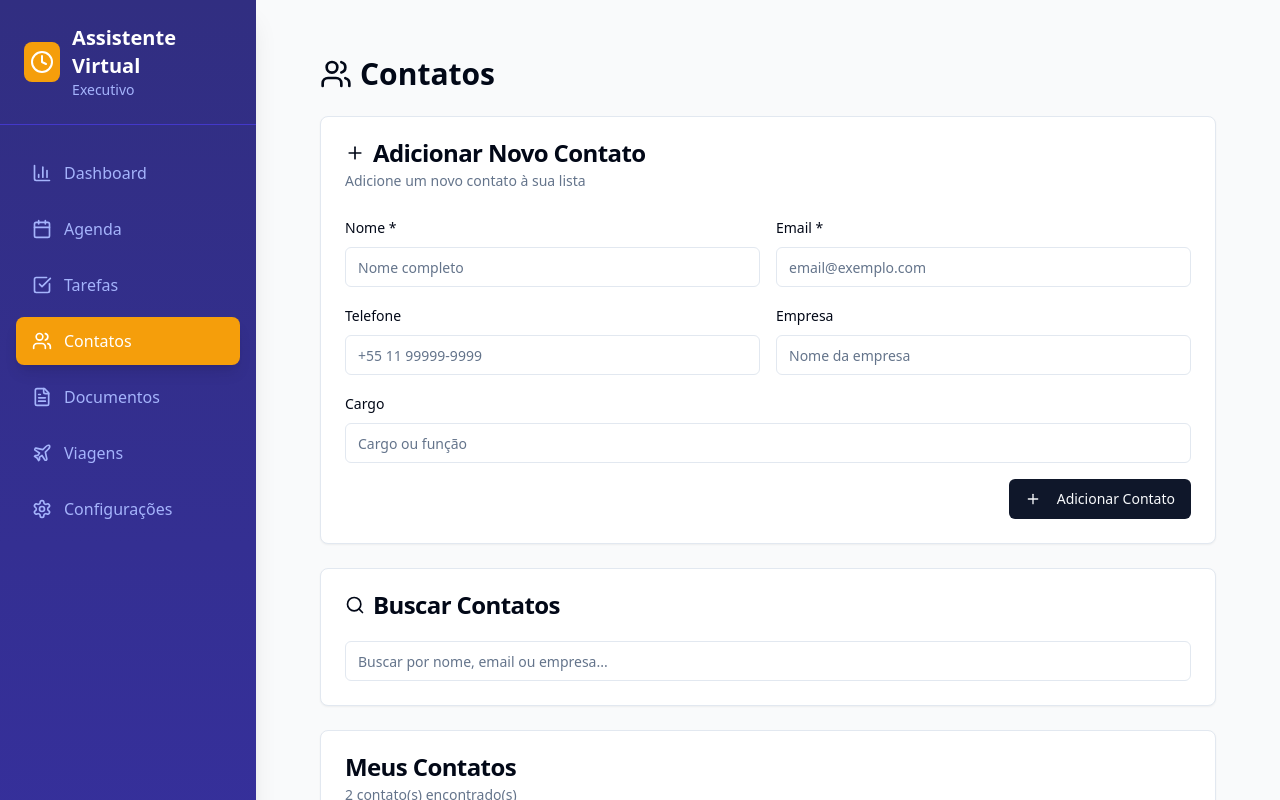
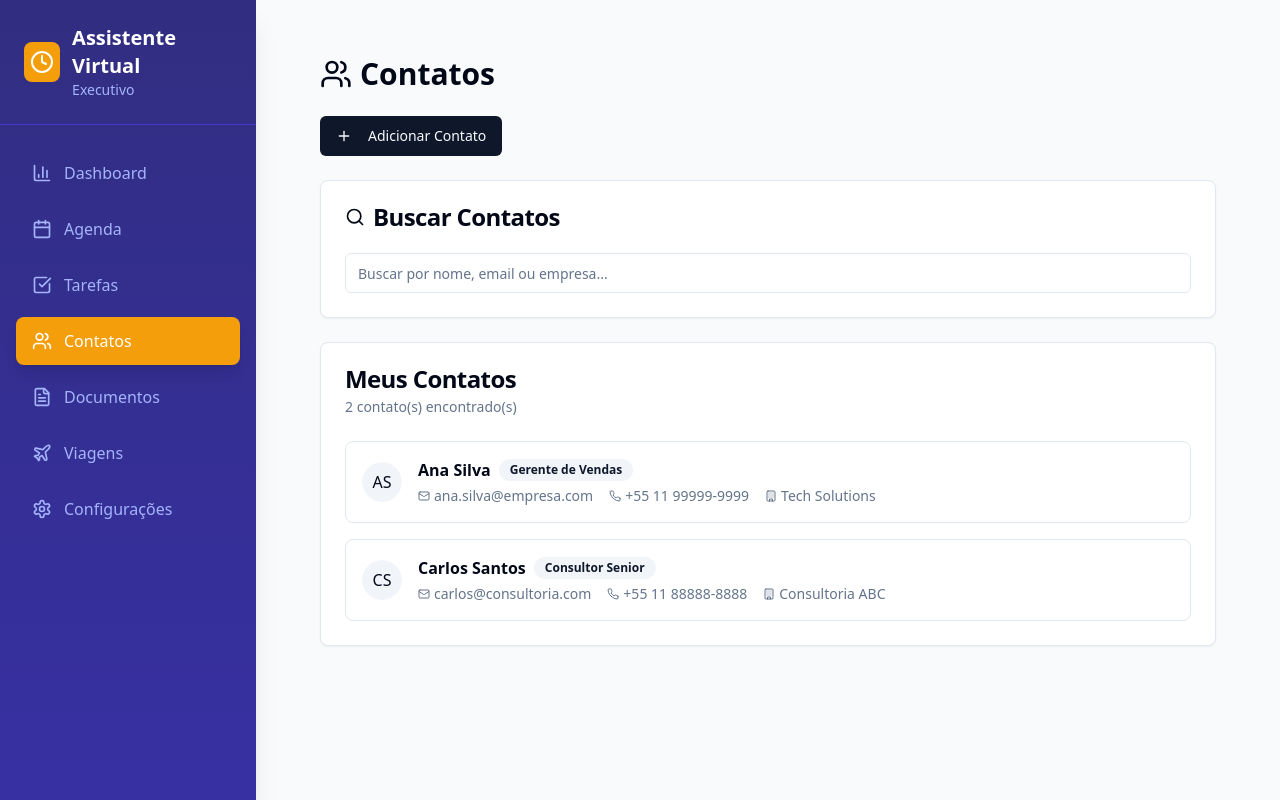
Before and after one commit to ylenaluna/assistente-executivo-pro, a React (Vite) app: page /contacts in a window 1280 px wide. Shown: the top 800 px of the page. Built offline with nearby package versions, Linux system fonts and the light colour scheme.

Commit message:
Add contact creation form
Create a button to add contacts. When clicked, display input fields for name, last name, phone, and email.

```diff
--- a/src/pages/Contacts.tsx
+++ b/src/pages/Contacts.tsx
@@ -5,6 +5,7 @@ import { Input } from '@/components/ui/input';
 import { Label } from '@/components/ui/label';
 import { Badge } from '@/components/ui/badge';
 import { Avatar, AvatarFallback, AvatarImage } from '@/components/ui/avatar';
+import { Dialog, DialogContent, DialogDescription, DialogHeader, DialogTitle, DialogTrigger } from '@/components/ui/dialog';
 import { useToast } from '@/hooks/use-toast';
 import {
   Users,
@@ -48,17 +49,18 @@ const Contacts = () => {
   ]);
 
   const [newContact, setNewContact] = useState({
-    name: '',
+    firstName: '',
+    lastName: '',
     email: '',
-    phone: '',
-    company: '',
-    position: ''
+    phone: ''
   });
+
+  const [isDialogOpen, setIsDialogOpen] = useState(false);
 
   const [searchTerm, setSearchTerm] = useState('');
 
   const handleAddContact = () => {
-    if (!newContact.name || !newContact.email) {
+    if (!newContact.firstName || !newContact.email) {
       toast({
         title: "Erro",
         description: "Nome e email são obrigatórios.",
@@ -69,17 +71,22 @@ const Contacts = () => {
 
     const contact: Contact = {
       id: Date.now().toString(),
-      ...newContact
+      name: `${newContact.firstName} ${newContact.lastName}`.trim(),
+      email: newContact.email,
+      phone: newContact.phone,
+      company: '',
+      position: ''
     };
 
     setContacts(prev => [...prev, contact]);
     setNewContact({
-      name: '',
+      firstName: '',
+      lastName: '',
       email: '',
-      phone: '',
-      company: '',
-      position: ''
+      phone: ''
     });
+
+    setIsDialogOpen(false);
 
     toast({
       title: "Contato Adicionado",
@@ -104,35 +111,41 @@ const Contacts = () => {
         <h1 className="text-3xl font-bold">Contatos</h1>
       </div>
 
-      {/* Adicionar Novo Contato */}
-      <Card>
-        <CardHeader>
-          <CardTitle className="flex items-center gap-2">
-            <Plus className="w-5 h-5" />
-            Adicionar Novo Contato
-          </CardTitle>
-          <CardDescription>Adicione um novo contato à sua lista</CardDescription>
-        </CardHeader>
-        <CardContent>
-          <div className="grid grid-cols-1 md:grid-cols-2 gap-4">
+      {/* Botão Adicionar Contato */}
+      <div className="flex justify-start">
+        <Dialog open={isDialogOpen} onOpenChange={setIsDialogOpen}>
+          <DialogTrigger asChild>
+            <Button>
+              <Plus className="w-4 h-4 mr-2" />
+              Adicionar Contato
+            </Button>
+          </DialogTrigger>
+          <DialogContent className="sm:max-w-md">
+            <DialogHeader>
+              <DialogTitle>Novo Contato</DialogTitle>
+              <DialogDescription>
+                Adicione as informações do novo contato
+              </DialogDescription>
+            </DialogHeader>
+
+            <div className="space-y-4">
               <div className="space-y-2">
-              <Label htmlFor="name">Nome *</Label>
+                <Label htmlFor="firstName">Nome *</Label>
                 <Input
-                id="name"
-                placeholder="Nome completo"
-                value={newContact.name}
-                onChange={(e) => setNewContact(prev => ({ ...prev, name: e.target.value }))}
+                  id="firstName"
+                  placeholder="Nome"
+                  value={newContact.firstName}
+                  onChange={(e) => setNewContact(prev => ({ ...prev, firstName: e.target.value }))}
                 />
               </div>
 
               <div className="space-y-2">
-              <Label htmlFor="email">Email *</Label>
+                <Label htmlFor="lastName">Sobrenome</Label>
                 <Input
-                id="email"
-                type="email"
-                placeholder="email@exemplo.com"
-                value={newContact.email}
-                onChange={(e) => setNewContact(prev => ({ ...prev, email: e.target.value }))}
+                  id="lastName"
+                  placeholder="Sobrenome"
+                  value={newContact.lastName}
+                  onChange={(e) => setNewContact(prev => ({ ...prev, lastName: e.target.value }))}
                 />
               </div>
 
@@ -147,34 +160,28 @@ const Contacts = () => {
               </div>
 
               <div className="space-y-2">
-              <Label htmlFor="company">Empresa</Label>
+                <Label htmlFor="email">Email *</Label>
                 <Input
-                id="company"
-                placeholder="Nome da empresa"
-                value={newContact.company}
-                onChange={(e) => setNewContact(prev => ({ ...prev, company: e.target.value }))}
-              />
-            </div>
-
-            <div className="space-y-2 md:col-span-2">
-              <Label htmlFor="position">Cargo</Label>
-              <Input
-                id="position"
-                placeholder="Cargo ou função"
-                value={newContact.position}
-                onChange={(e) => setNewContact(prev => ({ ...prev, position: e.target.value }))}
+                  id="email"
+                  type="email"
+                  placeholder="email@exemplo.com"
+                  value={newContact.email}
+                  onChange={(e) => setNewContact(prev => ({ ...prev, email: e.target.value }))}
                 />
               </div>
             </div>
 
-          <div className="flex justify-end mt-4">
+            <div className="flex justify-end gap-2 mt-6">
+              <Button variant="outline" onClick={() => setIsDialogOpen(false)}>
+                Cancelar
+              </Button>
               <Button onClick={handleAddContact}>
-              <Plus className="w-4 h-4 mr-2" />
-              Adicionar Contato
+                Adicionar
               </Button>
             </div>
-        </CardContent>
-      </Card>
+          </DialogContent>
+        </Dialog>
+      </div>
 
       {/* Buscar Contatos */}
       <Card>
```
Lines whose indentation alone changed are shown as unchanged.
